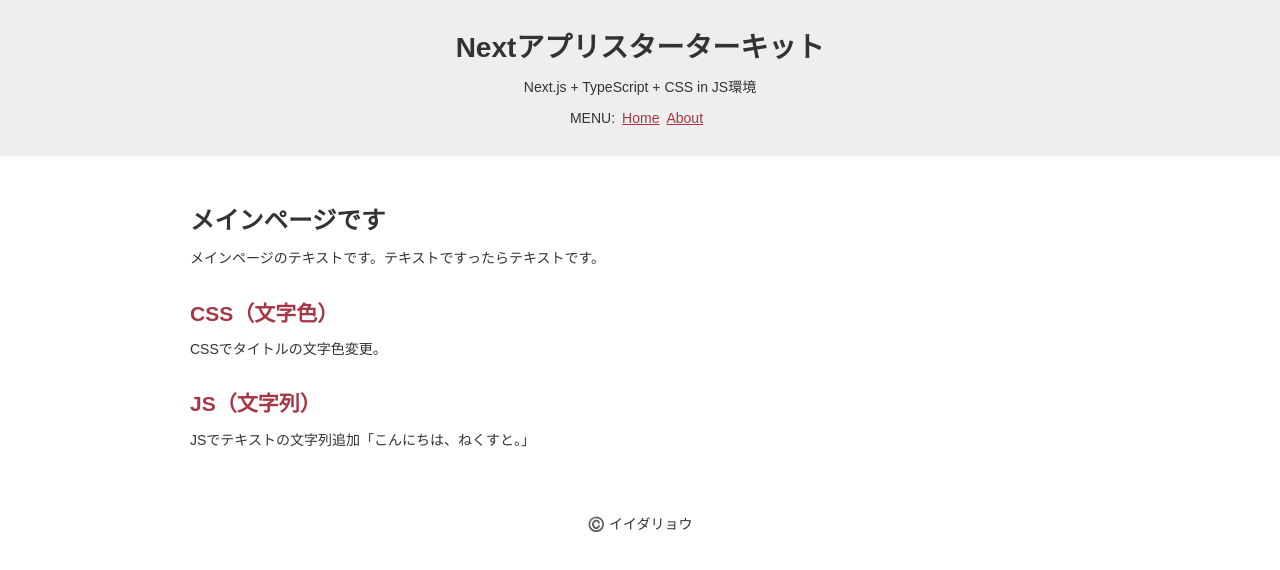
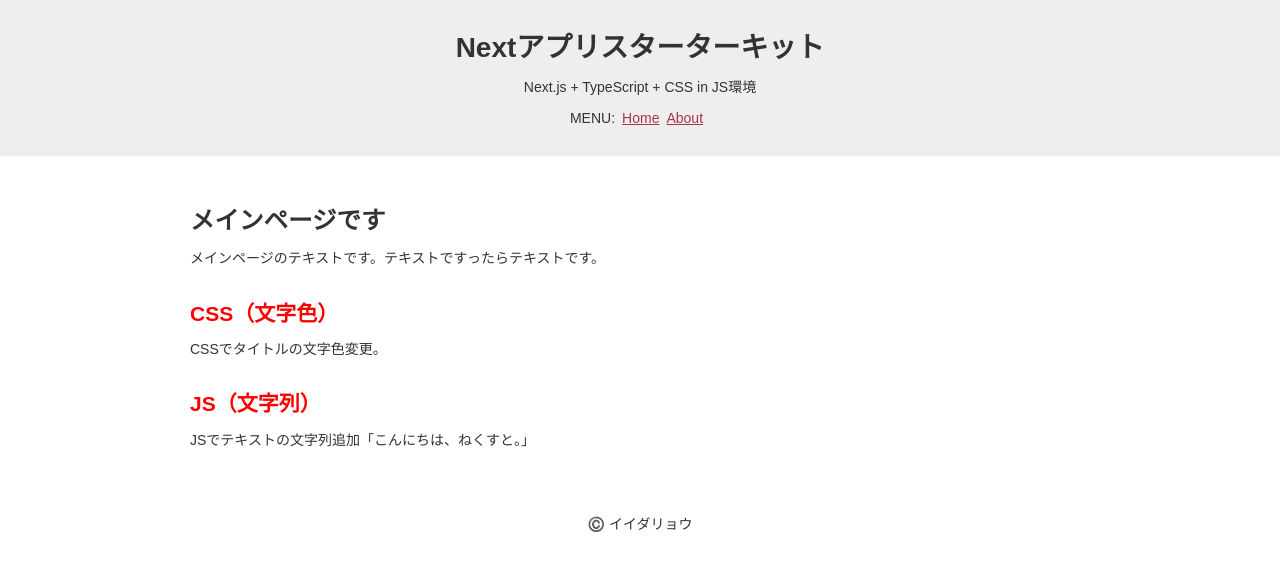
Before and after one commit to ryo-i/next-app-started, a Next.js app: page / in a window 1280 px wide. Shown: the top 570 px of the page. Built offline with nearby package versions, Linux system fonts and the light colour scheme.

Commit message:
InnerコンポーネントにもCSS in JS設定を追加 #1

```diff
--- a/components/Inner.tsx
+++ b/components/Inner.tsx
@@ -1,6 +1,13 @@
 import React, { useEffect }  from 'react';
+import styled from 'styled-components';
 import { hello } from '../modules/hello/hello';
 import { inner } from '../data/data.json';
+
+
+// Style
+const H2 = styled.h2`
+  color: red;
+`;
 
 
 // Component
@@ -15,7 +22,7 @@ function Inner() {
         inner.length >= 1
           ? inner.map((inner, index) =>
             <section key={ index }>
-              <h2>{ inner.title }</h2>
+              <H2>{ inner.title }</H2>
               <p dangerouslySetInnerHTML={{ __html: inner.text }}></p>
             </section>
           )
```
Also changed, not shown: 1 other file (tests, documents, lock files or other folders).
